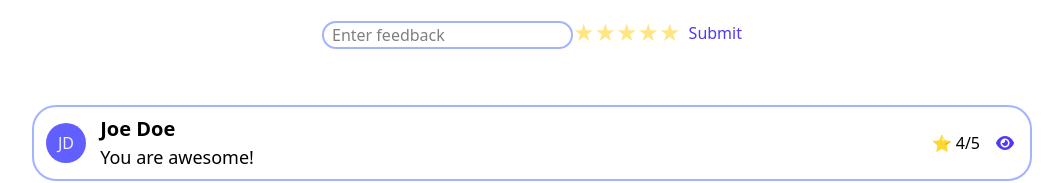
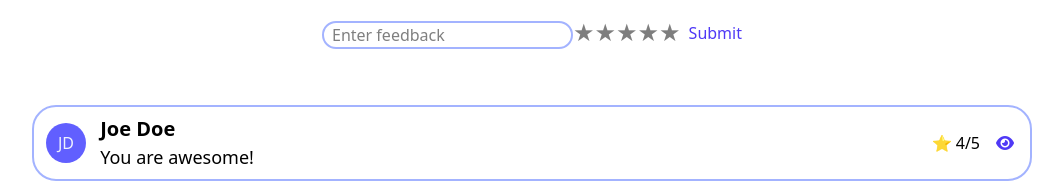
Before and after one commit to liangchow/crud-reactjs-firebase-app, a React (Vite) app: page / in a window 1280 px wide. Shown: the top 183 px of the page, without its empty margins (108-1171 px from the left). Built offline with nearby package versions, Linux system fonts and the light colour scheme.

Commit message:
Update App.jsx

```diff
--- a/src/App.jsx
+++ b/src/App.jsx
@@ -50,7 +50,7 @@ function App() {
           {[...Array(5)].map((star, starIndex) => {
             starIndex += 1
             return (
-                  <button type='button' key={starIndex} className={'text-amber-200 text-2xl cursor-pointer ' + (starIndex <= (hover || rating) ? 'text-amber-400' : '')}
+                  <button type='button' key={starIndex} className={'text-2xl cursor-pointer opacity-50 ' + (starIndex <= (hover || rating) ? 'text-amber-400' : '')}
                     onClick={()=> setRating(starIndex)}
                     onMouseEnter={() => setHover(starIndex)}
                     onMouseLeave={() => setHover(rating)}>
```
